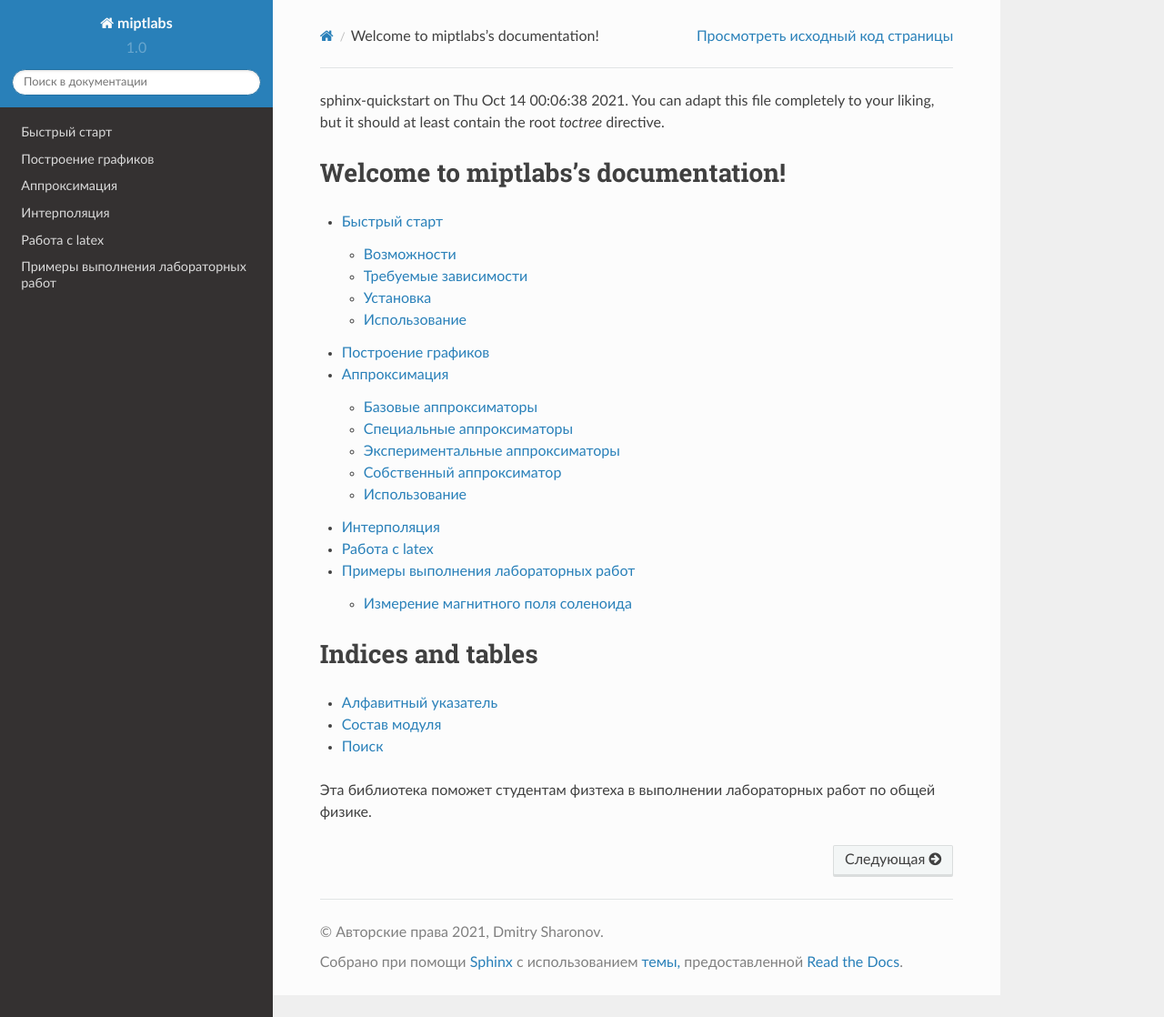
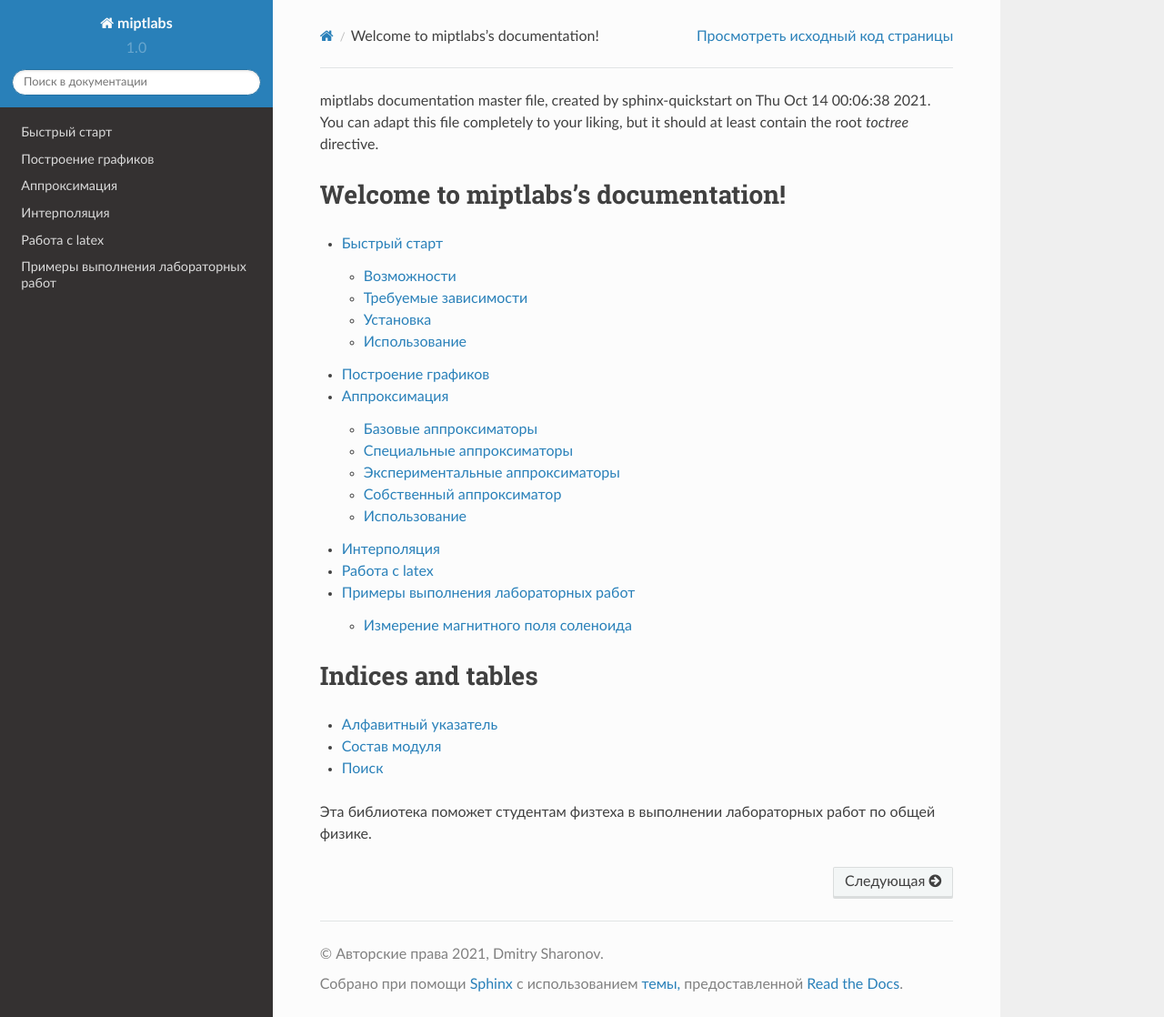
Before and after one commit to dimon58/miptlabs, a Sphinx documentation site: the page built from docs/source/index.rst, in a window 1280 px wide and 1118 px high. Shown: the whole window at 91% size. Built offline with Sphinx 7.4.7 and the Read the Docs theme 2.0.0, drawn with Linux system fonts in a browser that asks for light colours.

Commit message:
Удалены лишние 2 точки

```diff
--- a/docs/source/index.rst
+++ b/docs/source/index.rst
@@ -1,4 +1,4 @@
-.. miptlabs documentation master file, created by
+miptlabs documentation master file, created by
 sphinx-quickstart on Thu Oct 14 00:06:38 2021.
 You can adapt this file completely to your liking, but it should at least
 contain the root `toctree` directive.
```
